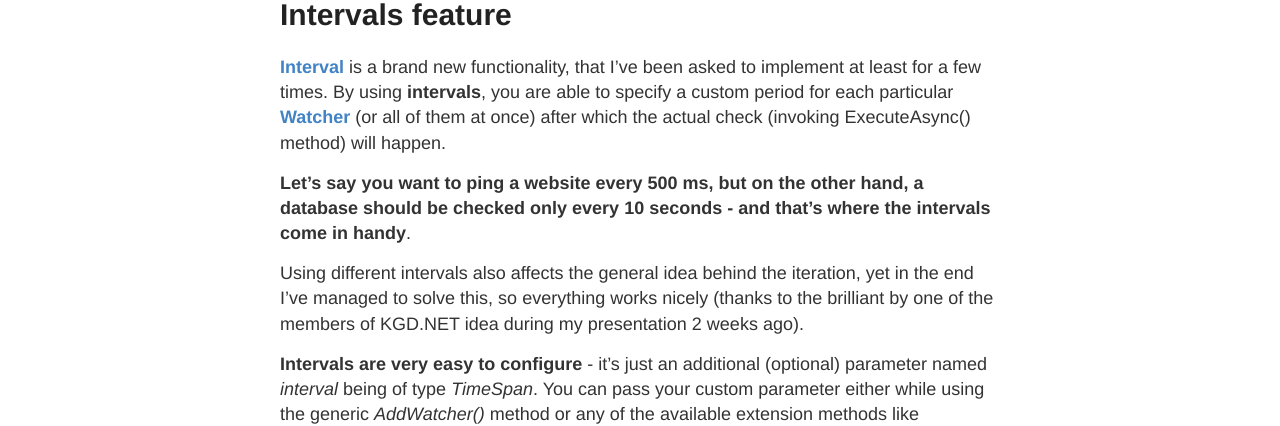
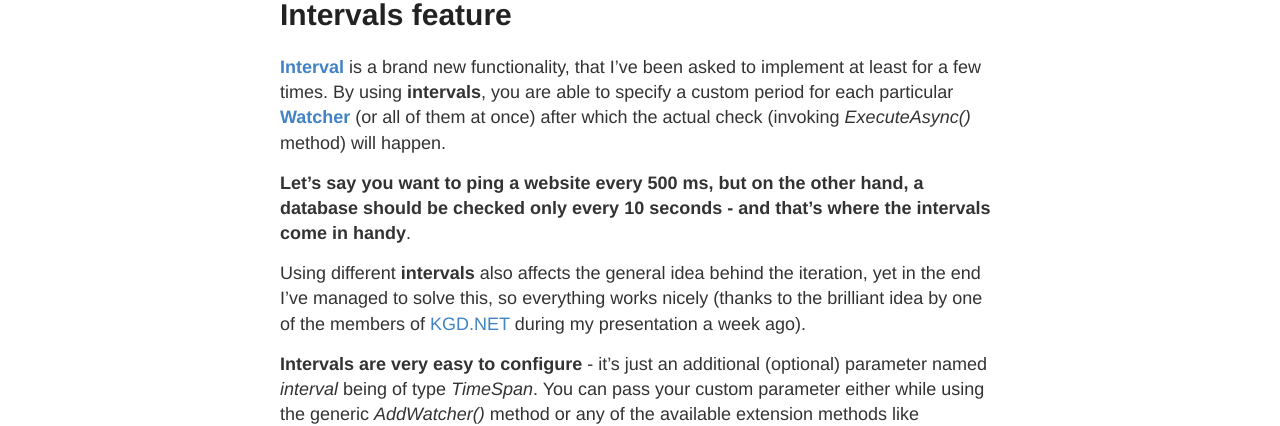
Before and after one commit to warden-stack/warden-stack.github.io, a Jekyll site: the page built from _posts/2016-7-6-Intervals-feature.md, in a window 1280 px wide. Shown: the part 256-682 px from the top of the page. Built offline with Jekyll 4.4.1, drawn with Linux system fonts in a browser that asks for light colours.

Commit message:
Improved intervals post

````diff
--- a/_posts/2016-7-6-Intervals-feature.md
+++ b/_posts/2016-7-6-Intervals-feature.md
@@ -4,11 +4,11 @@ title: Intervals feature
 ---
 
 **[Interval](https://github.com/warden-stack/Warden/wiki/Interval)**  is a brand new functionality, that I've been asked to implement at least for a few times.
-By using **intervals**, you are able to specify a custom period for each particular **[Watcher](https://github.com/warden-stack/Warden/wiki/Watcher)** (or all of them at once) after which the actual check (invoking ExecuteAsync() method) will happen.
+By using **intervals**, you are able to specify a custom period for each particular **[Watcher](https://github.com/warden-stack/Warden/wiki/Watcher)** (or all of them at once) after which the actual check (invoking *ExecuteAsync()* method) will happen.
 
 **Let's say you want to ping a website every 500 ms, but on the other hand, a database should be checked only every 10 seconds - and that's where the intervals come in handy**.
 
-Using different intervals also affects the general idea behind the iteration, yet in the end I've managed to solve this, so everything works nicely (thanks to the brilliant by one of the members of KGD.NET idea during my presentation 2 weeks ago).
+Using different **intervals** also affects the general idea behind the iteration, yet in the end I've managed to solve this, so everything works nicely (thanks to the brilliant idea by one of the members of [KGD.NET](http://www.meetup.com/KGD-NET) during my presentation a week ago).
 
 **Intervals are very easy to configure** - it's just an additional (optional) parameter named *interval* being of type *TimeSpan*. You can pass your custom parameter either while using the generic *AddWatcher()* method or any of the available extension methods like *AddWebWatcher()*. To find out more about intervals, please refere to this **[article](https://github.com/warden-stack/Warden/wiki/Interval)**.
 
@@ -20,5 +20,4 @@ var configuration = WardenConfiguration
     //Configure other watchers, hooks etc.
 ```
 
-
 In order to use **intervals** please install version 1.1.0 (or higher) of the *NuGet* packages.
````
